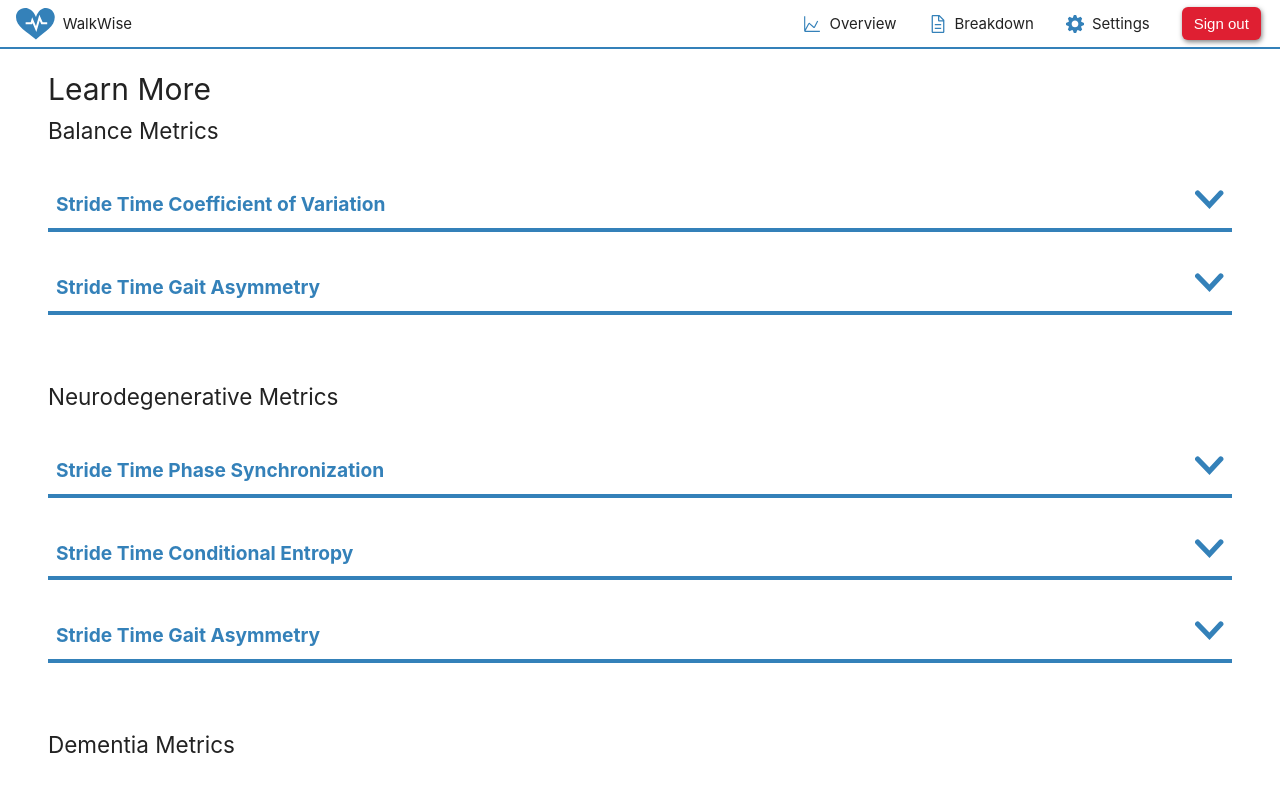
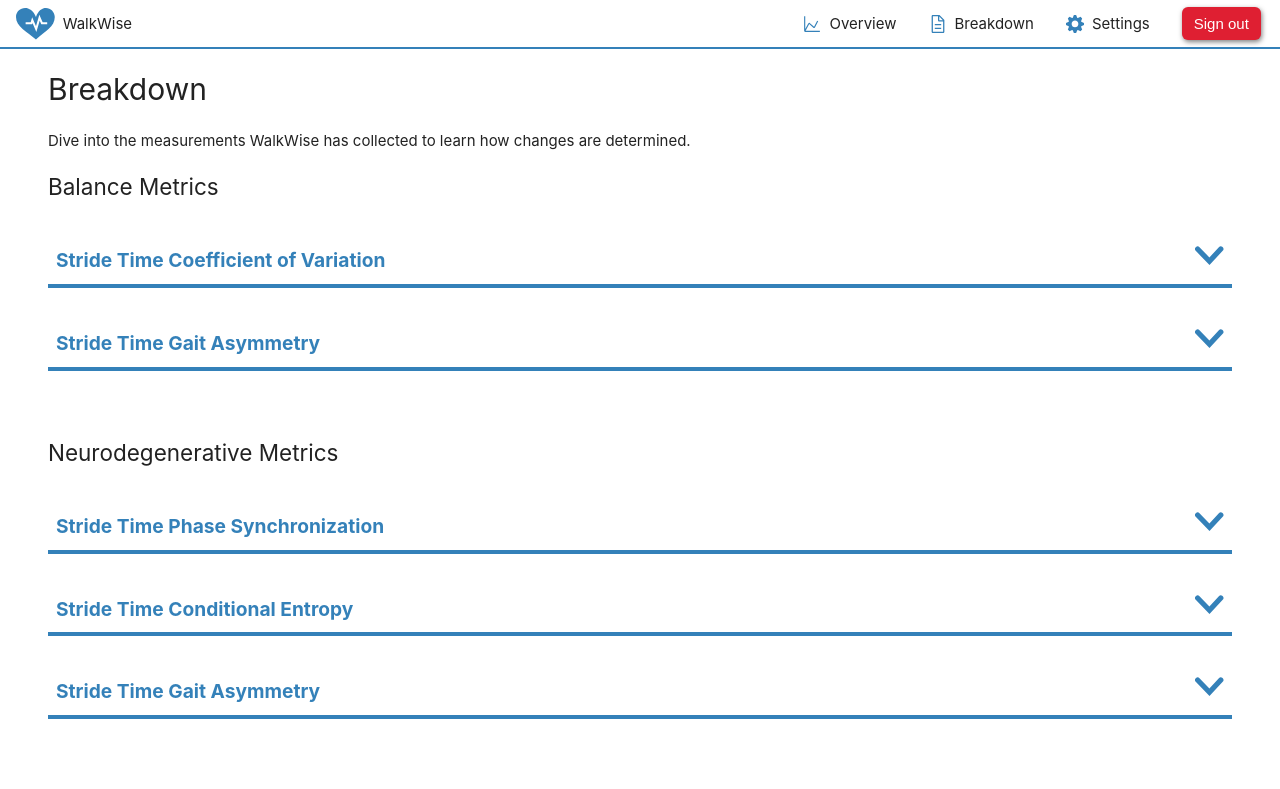
Before and after one commit to Capstone-Gait-Keepers/capstone, a Vue app in the folder frontend/: page /breakdown in a window 1280 px wide. Shown: the top 789 px of the page. Built offline with nearby package versions, Linux system fonts and the light colour scheme.

Commit message:
Remove translation

```diff
--- a/frontend/src/components/Accordion.vue
+++ b/frontend/src/components/Accordion.vue
@@ -1,5 +1,5 @@
 <template>
-  <div >
+  <div>
     <div @click="isOpen = !isOpen" class="header">
       {{ header }}
       <svg :class="{flipped: isOpen}" width="33" height="22" viewBox="0 0 33 22" fill="none" xmlns="http://www.w3.org/2000/svg">
@@ -20,9 +20,9 @@
 </template>
 
 <script setup lang="ts">
-import { ref, watch, nextTick, onMounted } from 'vue';
+import { ref, defineProps } from 'vue';
 
-const props = defineProps<{header: string}>();
+const { header } = defineProps<{header?: string}>();
 const isOpen = ref(false);
 
 function start(el: HTMLElement) {
@@ -41,7 +41,6 @@ function end(el: HTMLElement) {
   display: flex;
   justify-content: space-between;
   z-index: 100;
-  position: relative;
 
   color: var(--color-main);
   font-size: 1.2rem;
@@ -57,25 +56,19 @@ function end(el: HTMLElement) {
   transform: scaleY(-1);
 }
 
-.accordion-content {
-  z-index: 1;
-  position: relative;
-}
-
 .flip-enter-active .header svg {
   transform: rotate(180deg);
 }
 
 .v-enter-active,
 .v-leave-active {
-  transition: all 0.5s ease;
+  transition: opacity 0.5s ease, height 0.5s ease;
   overflow: hidden;
 }
 
 .v-enter-from,
 .v-leave-to {
   opacity: 0;
-  transform: translateY(-100%);
   height: 0 !important;
 }
 </style>
--- a/frontend/src/views/DetailView.vue
+++ b/frontend/src/views/DetailView.vue
@@ -1,6 +1,8 @@
 <template>
   <BasePage>
-    <h1>Learn More</h1>
+    <div class="main">
+      <h1>Breakdown</h1>
+      <p>Dive into the measurements WalkWise has collected to learn how changes are determined.</p>
       <div v-for="metric_keys, header in metric_categories" v-if="metrics !== null" :key="header" class="category">
         <h2>{{ header }} Metrics</h2>
         <Accordion v-for="key in metric_keys" :key="key" :header="metric_titles.get(key)" class="metric">
@@ -12,6 +14,7 @@
             plot_type="scatter"
           />
         </Accordion>
+      </div>
     </div>
   </BasePage>
 </template>
@@ -65,8 +68,13 @@ function getValues(seq: MetricSequence): any[] {
 </script>
 
 <style scoped>
+.main {
+  display: grid;
+  gap: 1rem;
+}
+
 .category {
-  margin-bottom: 4rem;
+  margin-bottom: 2rem;
 }
 
 .metric {
```
Lines whose indentation alone changed are shown as unchanged.
